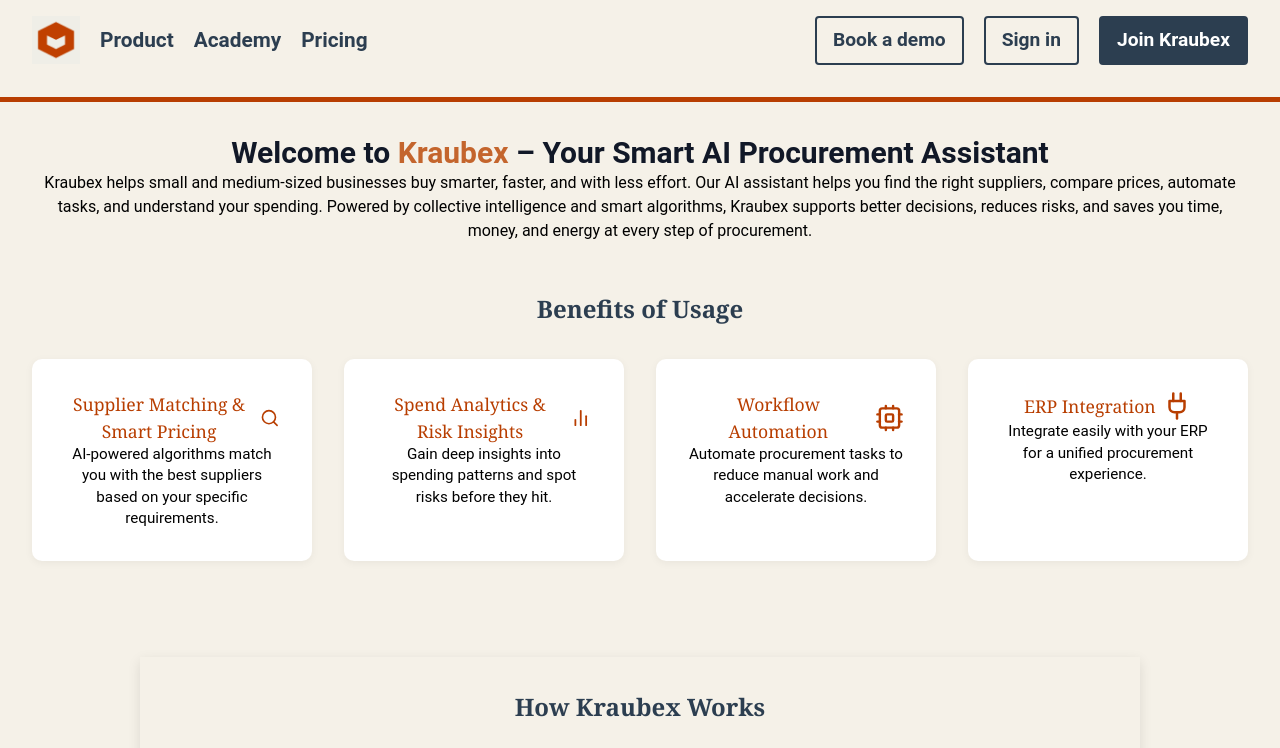
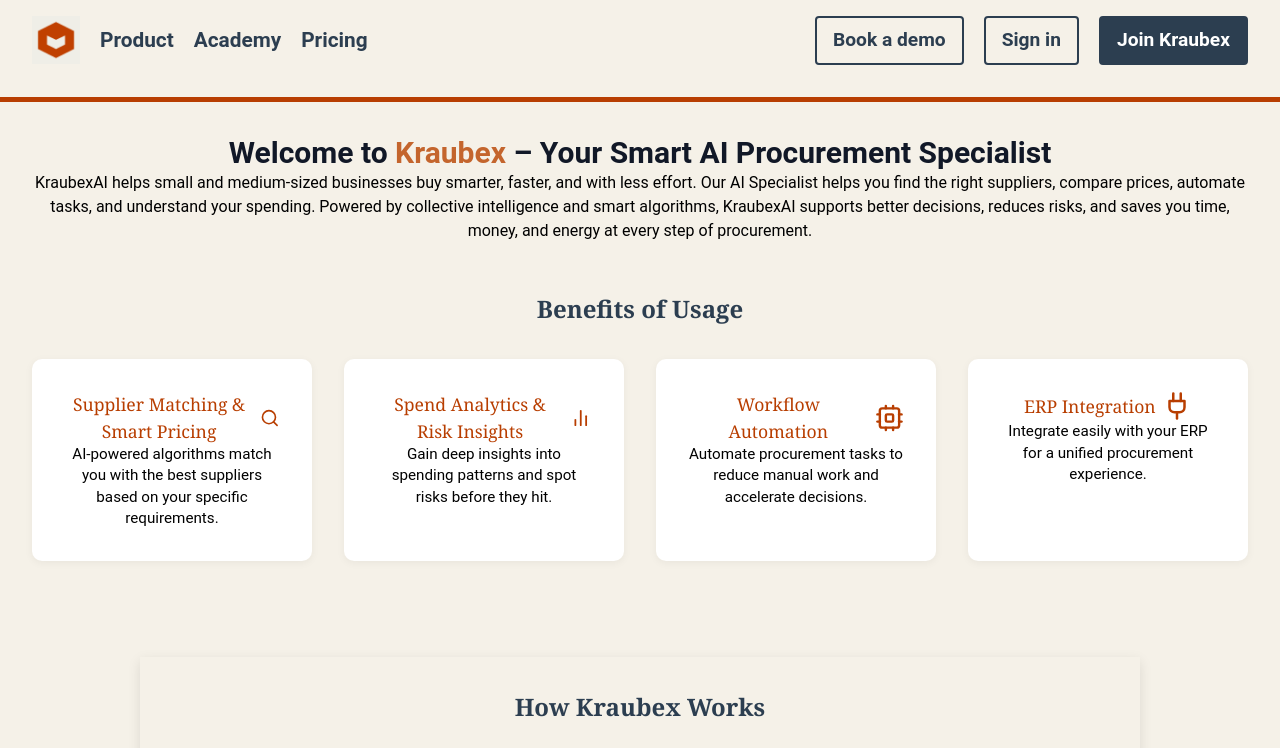
Before and after one commit to venu1807/kraubex-platform, a React (Vite) app: page / in a window 1280 px wide. Shown: the top 748 px of the page. Built offline with nearby package versions, Linux system fonts and the light colour scheme.

Commit message:
CHG:Change home text about Kraubex AI

```diff
--- a/src/pages/Home.jsx
+++ b/src/pages/Home.jsx
@@ -21,7 +21,7 @@
     {
       question: "What is KraubexAI?",
       answer:
-        "KraubexAI is an AI-powered procurement orchestration platform that helps MSMEs and local governments manage sourcing, supplier discovery, and purchasing with enterprise-level intelligence and transparency.",
+        "KraubexAI is an AI Procurement Specialist that helps MSMEs and local governments manage sourcing, supplier discovery, and purchasing with enterprise-level intelligence and transparency.",
     },
     {
       question: "Who is it for?",
@@ -86,14 +86,14 @@
         <section className="hero" aria-labelledby="hero-heading">
 
           <h1 id="hero-heading" className="text-3xl font-bold leading-tight text-gray-900">
-              Welcome to <span className="text-blue-600">Kraubex</span> – Your Smart AI Procurement Assistant
+              Welcome to <span className="text-blue-600">Kraubex</span> – Your Smart AI Procurement Specialist
           </h1>
 
           <p>
-            Kraubex helps small and medium-sized businesses buy smarter, faster,
-            and with less effort. Our AI assistant helps you find the right suppliers,
+            KraubexAI helps small and medium-sized businesses buy smarter, faster,
+            and with less effort. Our AI Specialist helps you find the right suppliers,
             compare prices, automate tasks, and understand your spending. Powered by
-            collective intelligence and smart algorithms, Kraubex supports better decisions,
+            collective intelligence and smart algorithms, KraubexAI supports better decisions,
             reduces risks, and saves you time, money, and energy at every step of procurement.
           </p>
 
```
